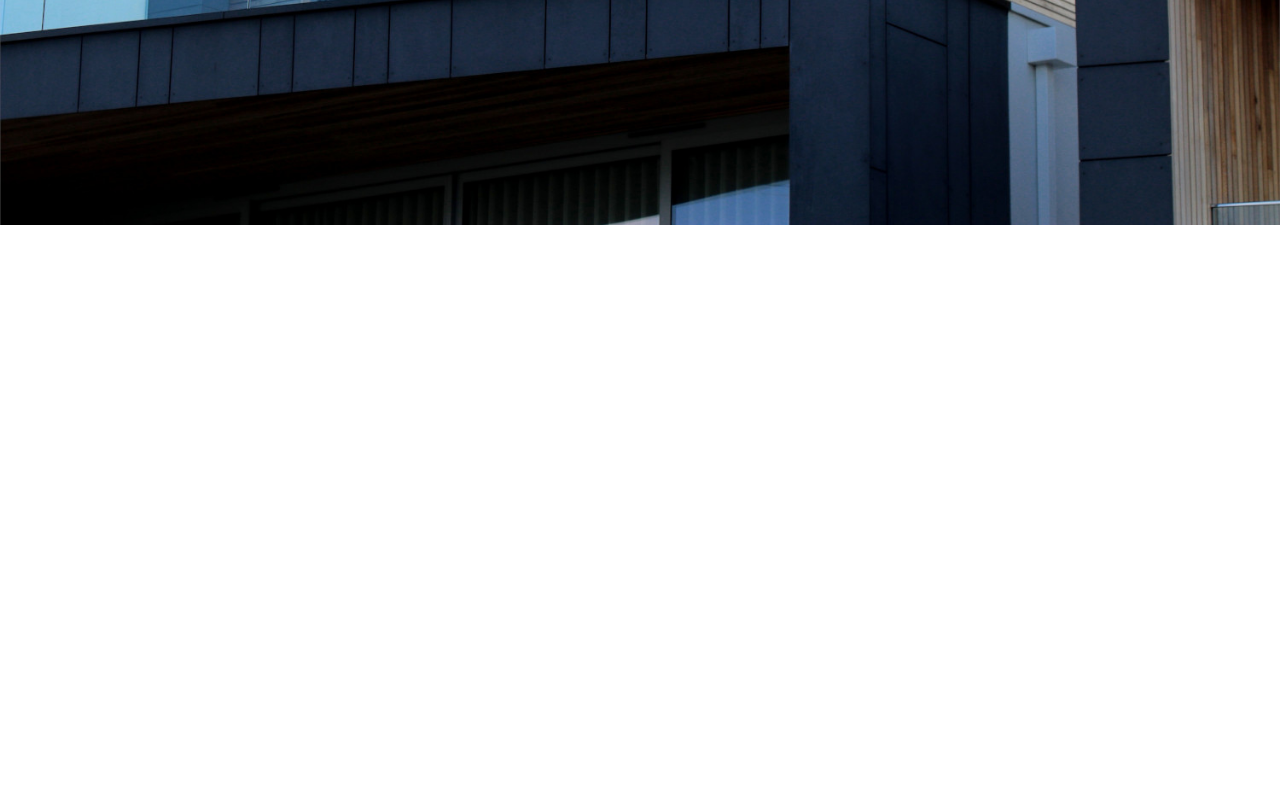
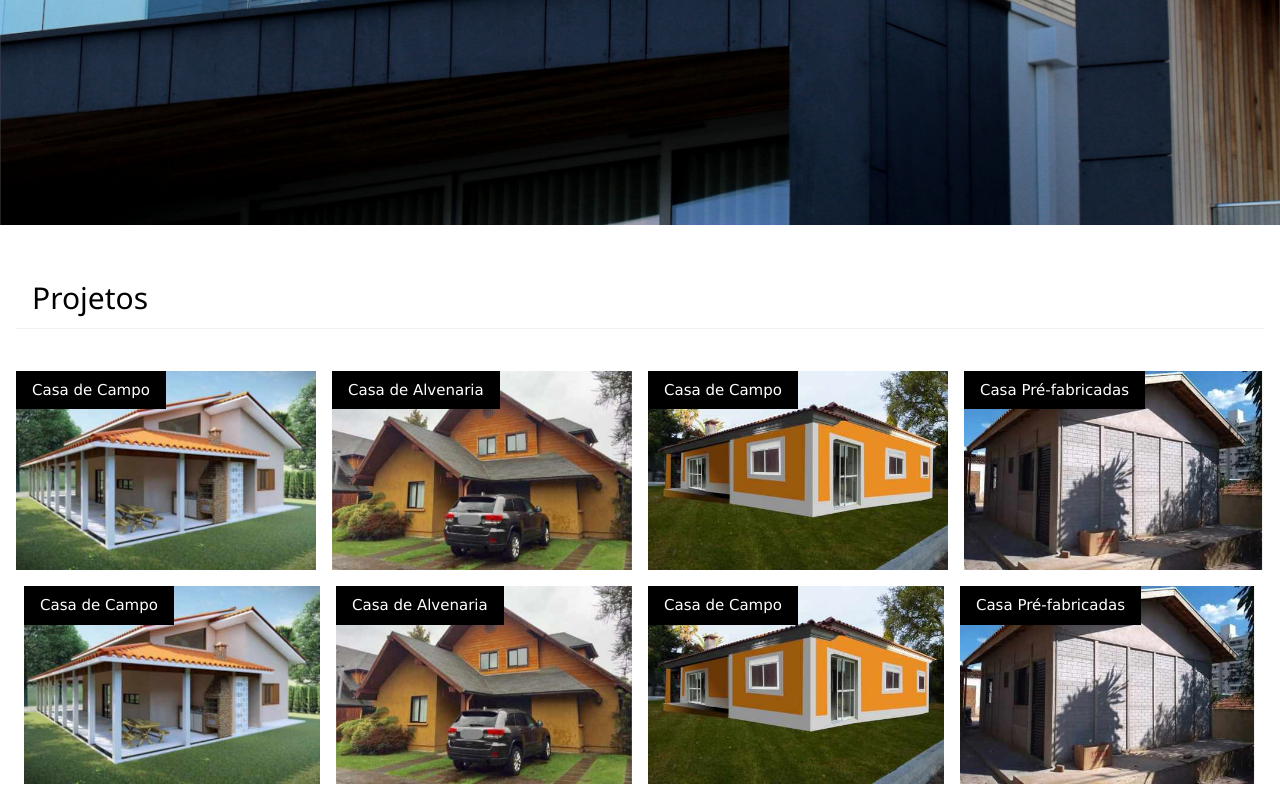
Before and after one commit to nildoeti/scpmoradia, a plain HTML site: page index.html in a window 1280 px wide. Shown: the part 458-1258 px from the top of the page. Before the commit the page ends 800 px from the top, so only its background shows below. Drawn offline with Linux system fonts and the light colour scheme.

Commit message:
finalizado modelo exemplo para o portfólio

```diff
--- a/index.html
+++ b/index.html
@@ -18,7 +18,7 @@
 
             <!-- Menu flutuante a direita e oculto de telas pequenas -->
             <div class="w3-right w3-hide-small">
-                <a href="projetos" class="w3-bar-item w3-button">Projetos</a>
+                <a href="#projetos" class="w3-bar-item w3-button">Projetos</a>
                 <a href="quem-somos" class="w3-bar-item w3-button">Quem Somos</a>
                 <a href="contato" class="w3-bar-item w3-button">Contato</a>
             </div>
@@ -33,7 +33,77 @@
       </div>
     </header>
 
+    <!-- Container projetos -->
+    <div id="projetos" class="w3-container w3-padding-32">
+        <h2 class="w3-border-bottom w3-border-light-gray w3-padding">Projetos</h2>
+    </div>
 
+    <div class="w3-row-padding">
+        <!-- Imagem casa de campo -->
+        <div class="w3-col l3 m6 w3-margin.bottom">
+            <div class="w3-display-container">
+                <div class="w3-display-topleft w3-black w3-padding">Casa de Campo</div>
+                <img src="./img/casa-campo_scpmoradia.jpg" alt="Casa de campo" class="img-portfolio">
+            </div>
+        </div>
+
+        <!-- Casa moderna alvenaria -->
+        <div class="w3-col l3 m6 w3-margin-bottom">
+            <div class="w3-display-container">
+                <div class="w3-display-topleft w3-black w3-padding">Casa de Alvenaria</div>
+                <img src="./img/casa-moderna_alvenaria_scpmoradia.jpg" alt="Casa Moderna de Alvenaria" class="img-portfolio">
+            </div>
+        </div>
+
+        <!-- Casa de campo com fachada de cor amarela -->
+        <div class="w3-col l3 m6 w3-margin-bottom">
+            <div class="w3-display-container">
+                <div class="w3-display-topleft w3-black w3-padding">Casa de Campo</div>
+                <img src="./img/casa-moderna_de-campo-com-fachada-amarela_scpmoradia.jpg" alt="Casa de campo com fachada de cor amarela" class="img-portfolio">
+            </div>
+        </div>
+
+        <!-- Casa pré-fabricadas -->
+        <div class="w3-col l3 m6 w3-margin-bottom">
+            <div class="w3-display-container">
+                <div class="w3-display-topleft w3-black w3-padding">Casa Pré-fabricadas</div>
+                <img src="./img/casa-pre-fabricadas_scpmoradia.jpg" alt="Casa Pré-fabricadas" class="img-portfolio">
+            </div>
+        </div>
+    <div class="w3-row-padding">
+        <!-- Imagem casa de campo -->
+        <div class="w3-col l3 m6 w3-margin.bottom">
+            <div class="w3-display-container">
+                <div class="w3-display-topleft w3-black w3-padding">Casa de Campo</div>
+                <img src="./img/casa-campo_scpmoradia.jpg" alt="Casa de campo" class="img-portfolio">
+            </div>
+        </div>
+
+        <!-- Casa moderna alvenaria -->
+        <div class="w3-col l3 m6 w3-margin-bottom">
+            <div class="w3-display-container">
+                <div class="w3-display-topleft w3-black w3-padding">Casa de Alvenaria</div>
+                <img src="./img/casa-moderna_alvenaria_scpmoradia.jpg" alt="Casa Moderna de Alvenaria" class="img-portfolio">
+            </div>
+        </div>
+
+        <!-- Casa de campo com fachada de cor amarela -->
+        <div class="w3-col l3 m6 w3-margin-bottom">
+            <div class="w3-display-container">
+                <div class="w3-display-topleft w3-black w3-padding">Casa de Campo</div>
+                <img src="./img/casa-moderna_de-campo-com-fachada-amarela_scpmoradia.jpg" alt="Casa de campo com fachada de cor amarela" class="img-portfolio">
+            </div>
+        </div>
+
+        <!-- Casa pré-fabricadas -->
+        <div class="w3-col l3 m6 w3-margin-bottom">
+            <div class="w3-display-container">
+                <div class="w3-display-topleft w3-black w3-padding">Casa Pré-fabricadas</div>
+                <img src="./img/casa-pre-fabricadas_scpmoradia.jpg" alt="Casa Pré-fabricadas" class="img-portfolio">
+            </div>
+        </div>
+
+    </div>
 
 
 </body>
```
